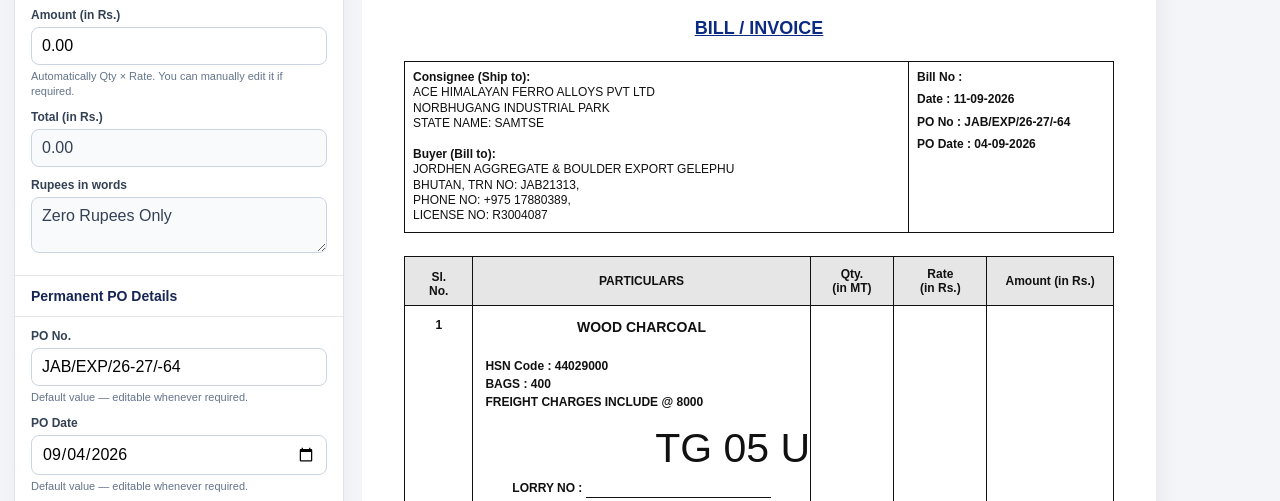
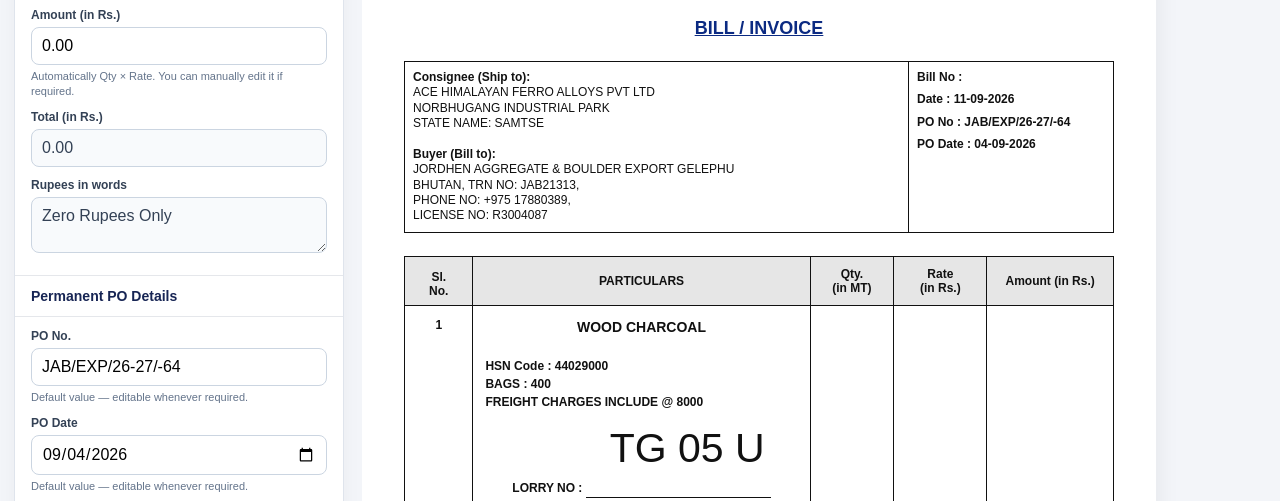
Before and after one commit to shabharitraders/shabharitraders.github.io, a plain HTML site: page index.html in a window 1280 px wide. Shown: the part 278-779 px from the top of the page. Drawn offline with Linux system fonts and the light colour scheme.

Commit message:
Add files via upload

```diff
--- a/index.html
+++ b/index.html
@@ -17,7 +17,7 @@
 .preview-wrap{min-width:0;overflow:hidden}.preview-stage{position:relative;width:100%;overflow:hidden}.invoice{position:absolute;left:0;top:0;background:#fff;width:794px;height:1123px;padding:28px 42px 30px;box-shadow:0 5px 24px #00000012;transform-origin:top left;color:#111}
 .head{position:relative;height:154px;text-align:center;color:var(--blue);border-bottom:2px solid #5a62ad;padding:0 8px 10px;overflow:hidden}.top-left,.top-right{position:absolute;top:2px;font-size:11px;line-height:1.45;text-align:left;font-weight:700;white-space:nowrap}.top-left{left:0}.top-right{right:0;text-align:right}.title{font-size:39px;line-height:1.05;margin-top:58px;letter-spacing:.3px;white-space:nowrap}.address{font-size:11px;line-height:1.3;font-weight:700;margin:8px auto 0;max-width:700px}.prop{font-family:Georgia,serif;font-style:italic;font-weight:700;font-size:12px;margin-top:4px}
 .invoice-title{text-align:center;color:var(--blue);text-decoration:underline;font-size:18px;font-weight:800;margin:27px 0 22px}.info{display:grid;grid-template-columns:minmax(0,1fr) 205px;border:1.5px solid var(--line);font-size:12px;line-height:1.28;min-height:162px}.info .party{padding:8px;overflow-wrap:anywhere}.info .meta{padding:8px;border-left:1.5px solid var(--line)}.party b,.meta b{font-weight:800}.meta div{margin-bottom:7px}.meta .val{font-weight:700}.meta .billno{color:#d11;font-weight:800}
-.items{width:100%;border-collapse:collapse;margin-top:23px;font-size:12px;table-layout:fixed}.items th{background:#e6e6e6;border:1.5px solid #111;padding:6px;text-align:center}.items td{border:1.5px solid #111;vertical-align:top;overflow-wrap:anywhere}.items .sl{width:67px;text-align:center;padding-top:12px;font-weight:700}.items .part{width:330px;padding:9px 12px}.items .qty{width:82px;text-align:center;padding:10px 5px;font-weight:700}.items .rate{width:91px;text-align:center;padding:10px 5px;font-weight:700}.items .amt{width:124px;text-align:center;padding:10px 5px;font-weight:700}.part-main{font-weight:800;text-align:center;font-size:14px;margin:4px 0 22px}.part-lines{font-weight:700;line-height:1.5}.vehicle{font-size:41px;text-align:center;margin:14px 0 7px;font-weight:500;white-space:nowrap;transform:translateX(4ch)}.lorry{font-size:12px;font-weight:700;text-align:center;margin:8px 0}.lorry-line{display:inline-flex;align-items:center;justify-content:center;width:185px;min-height:18px;border-bottom:1px solid #111;vertical-align:middle;text-align:center;white-space:nowrap}.vehicle2{font-size:39px;text-align:center;margin:5px 0 24px;font-weight:500;white-space:nowrap}.bank{font-size:12px;font-weight:800;line-height:1.45;margin:0 0 35px}.totalrow td{height:42px;vertical-align:middle;font-weight:800}.total-label{text-align:right;padding-right:12px}
+.items{width:100%;border-collapse:collapse;margin-top:23px;font-size:12px;table-layout:fixed}.items th{background:#e6e6e6;border:1.5px solid #111;padding:6px;text-align:center}.items td{border:1.5px solid #111;vertical-align:top;overflow-wrap:anywhere}.items .sl{width:67px;text-align:center;padding-top:12px;font-weight:700}.items .part{width:330px;padding:9px 12px}.items .qty{width:82px;text-align:center;padding:10px 5px;font-weight:700}.items .rate{width:91px;text-align:center;padding:10px 5px;font-weight:700}.items .amt{width:124px;text-align:center;padding:10px 5px;font-weight:700}.part-main{font-weight:800;text-align:center;font-size:14px;margin:4px 0 22px}.part-lines{font-weight:700;line-height:1.5}.vehicle{font-size:41px;text-align:center;margin:14px 0 7px;font-weight:500;white-space:nowrap;transform:translateX(2ch)}.lorry{font-size:12px;font-weight:700;text-align:center;margin:8px 0}.lorry-line{display:inline-flex;align-items:center;justify-content:center;width:185px;min-height:18px;border-bottom:1px solid #111;vertical-align:middle;text-align:center;white-space:nowrap}.vehicle2{font-size:39px;text-align:center;margin:5px 0 24px;font-weight:500;white-space:nowrap}.bank{font-size:12px;font-weight:800;line-height:1.45;margin:0 0 35px}.totalrow td{height:42px;vertical-align:middle;font-weight:800}.total-label{text-align:right;padding-right:12px}
 .words-sign{display:grid;grid-template-columns:minmax(0,1fr) 300px;border:1.5px solid #111;border-top:0;min-height:86px;font-size:12px;font-weight:800}.words{padding:8px;line-height:1.35}.sign{border-left:1.5px solid #111;text-align:center;padding:7px 8px 6px;display:flex;flex-direction:column;align-items:center}.sign-title{font-size:13px;margin:0 0 1px}.sign-image{display:block;width:185px;height:52px;object-fit:contain;object-position:center;margin:1px auto 2px}.sign-label{font-size:12px;margin-top:2px;white-space:nowrap;line-height:1.15}.mini-note{font-size:10px;color:#64748b;margin-top:10px;text-align:center}
 @media(max-width:900px){.appbar{position:relative;flex-direction:column;align-items:stretch;padding:12px 14px}.brand{text-align:center}.actions{display:grid;grid-template-columns:1fr 1fr}.actions .btn:last-child{grid-column:1/-1}.grid{grid-template-columns:1fr}.panel{width:100%}.preview-wrap{width:100%;padding-bottom:16px}.invoice{box-shadow:none}}
 @media print{@page{size:A4;margin:0}html,body{background:#fff}.appbar,.editor,.saved,.mini-note{display:none!important}.wrap{margin:0;padding:0;max-width:none}.grid{display:block}.preview-wrap{overflow:visible}.preview-stage{width:210mm!important;height:297mm!important}.invoice{position:relative;transform:none!important;left:auto;top:auto;box-shadow:none;width:210mm;height:297mm;padding:7.5mm 11mm 8mm}}
```
